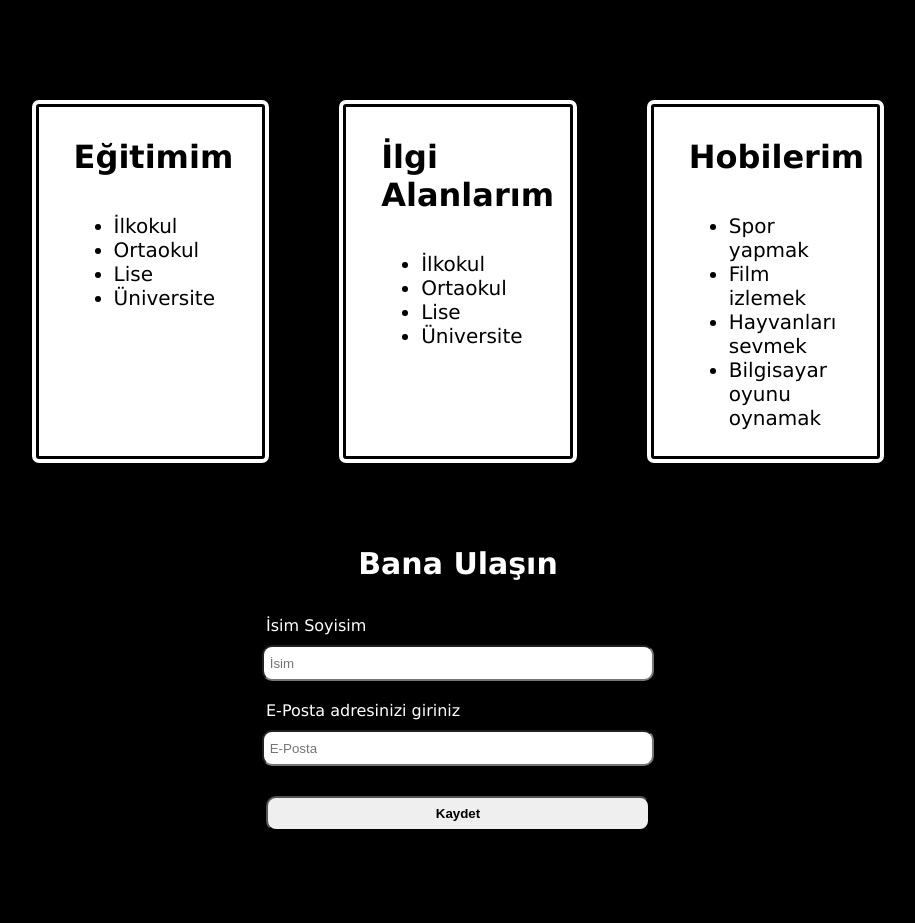
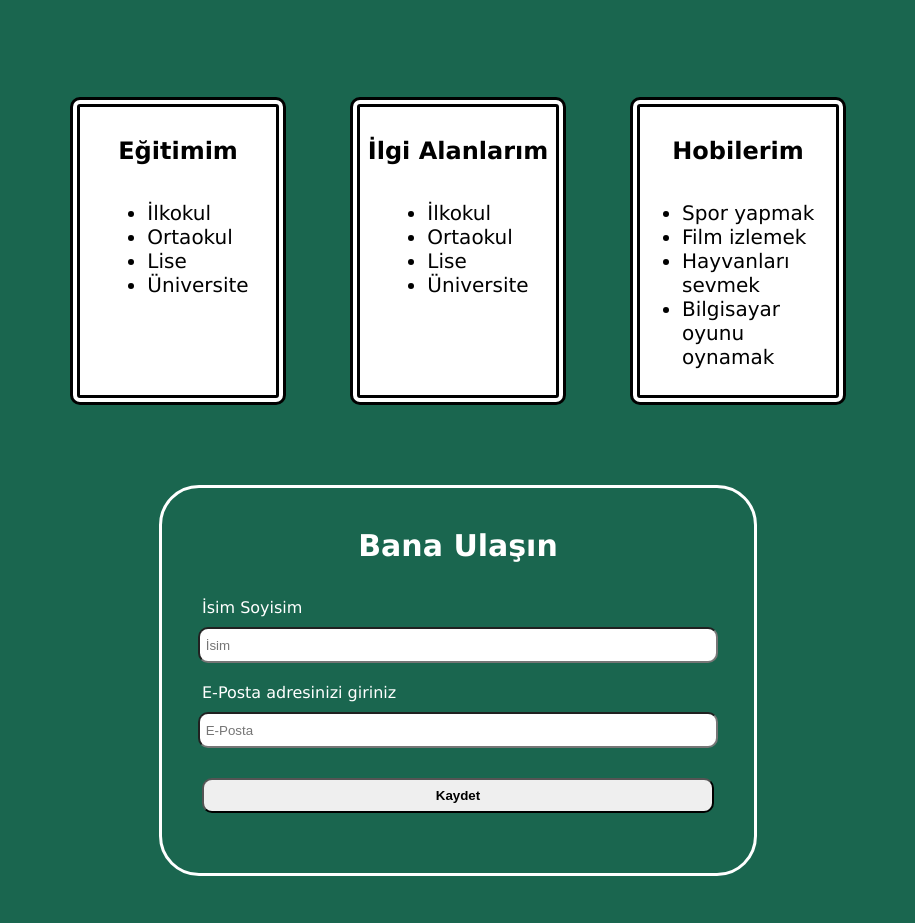
Before and after one commit to Alperen7K/portfolio-web-lesson, a plain HTML site: page index.html in a window 1280 px wide. Shown: the part 769-1692 px from the top of the page, without its empty margins (182-1097 px from the left). Drawn offline with Linux system fonts and the light colour scheme.

Commit message:
son düzenlemeler

```diff
--- a/index.html
+++ b/index.html
@@ -12,7 +12,7 @@
    body {
     margin: 0;
     padding: 0;
-    background-color: black;
+    background-color: rgb(26, 102, 79);
     color: white;
     font-family: "Lucida Sans", "Lucida Sans Regular", "Lucida Grande",
      "Lucida Sans Unicode", Geneva, Verdana, sans-serif;
@@ -51,7 +51,7 @@
     gap: 5vh;
    }
    .first-container-title {
-    width: 70vw;
+    width: 60vw;
    }
    .first-container-title p {
     text-align: justify;
@@ -70,22 +70,21 @@
     display: flex;
     justify-content: center;
     gap: 5vw;
-    /* align-items: center; */
     margin: 10vh 0;
    }
    .second-container-item {
-    /* background-color: #ebc222; */
     background-color: #fff;
     color: black;
-    width: 12vw;
-    padding: 10px 35px;
+    width: 15vw;
+    padding: 10px 2px;
     border: 10px double black;
     border-radius: 10px;
     display: flex;
     flex-direction: column;
+    align-items: center;
    }
 
-   li {
+   .second-container-item li {
     font-size: 20px;
    }
 
@@ -98,13 +97,26 @@
     flex-direction: column;
     align-items: center;
     margin: 10vh 0;
+    /* border: 10px double white;  */
+   }
+     .third-container-inside{
+     display: flex;
+    justify-content: center;
+    gap: 2vw;
+    flex-direction: column;
+    align-items: center;
+    width: 40vw;
+    padding: 40px;
+    border: 3px solid white;
+    border-radius: 40px;
+
    }
    .third-title {
     font-size: 30px;
     font-weight: 600;
    }
    .third-form-container {
-    width: 30%;
+    width: 100%;
     display: flex;
     flex-direction: column;
     align-items: center;
@@ -117,6 +129,7 @@
     height: 30px;
     width: 100%;
     margin: 10px 0;
+    background:white;
     border-radius: 10px;
    }
    .third-button {
@@ -183,7 +196,7 @@
   <!-- Second Section -->
   <div class="second-container">
    <div class="second-container-item">
-    <h1>Eğitimim</h1>
+    <h2>Eğitimim</h2>
     <ul>
      <li>İlkokul</li>
      <li>Ortaokul</li>
@@ -192,7 +205,7 @@
     </ul>
    </div>
    <div class="second-container-item">
-    <h1>İlgi Alanlarım</h1>
+    <h2>İlgi Alanlarım</h2>
     <ul>
      <li>İlkokul</li>
      <li>Ortaokul</li>
@@ -201,7 +214,7 @@
     </ul>
    </div>
    <div class="second-container-item">
-    <h1>Hobilerim</h1>
+    <h2>Hobilerim</h2>
     <ul>
      <li>Spor yapmak</li>
      <li>Film izlemek</li>
@@ -212,15 +225,20 @@
   </div>
   <!-- Third Section -->
   <div class="third-container">
+   <div class="third-container-inside">
     <label class="third-title">Bana Ulaşın</label>
+
     <div class="third-form-container">
      <label class="third-form-label" for="name">İsim Soyisim</label>
      <input id="name" type="text" placeholder=" İsim" class="third-form" />
+
      <label class="third-form-label" for="email"
       >E-Posta adresinizi giriniz</label
      >
      <input type="email" id="email" placeholder=" E-Posta" class="third-form" />
+
      <button class="third-button">Kaydet</button>
+    </div>
    </div>
   </div>
   <!-- Footer -->
```
Lines whose indentation alone changed are shown as unchanged.
